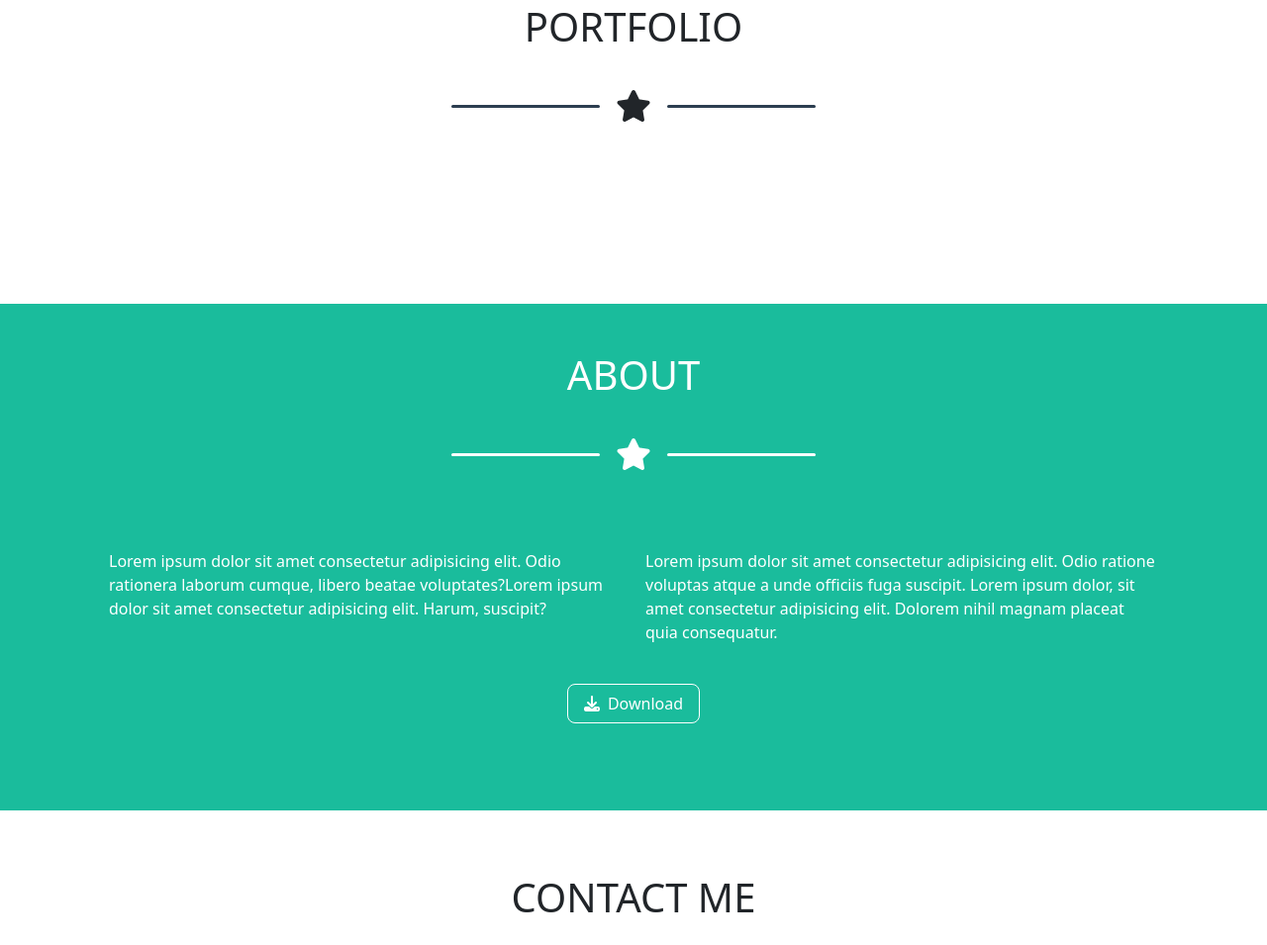
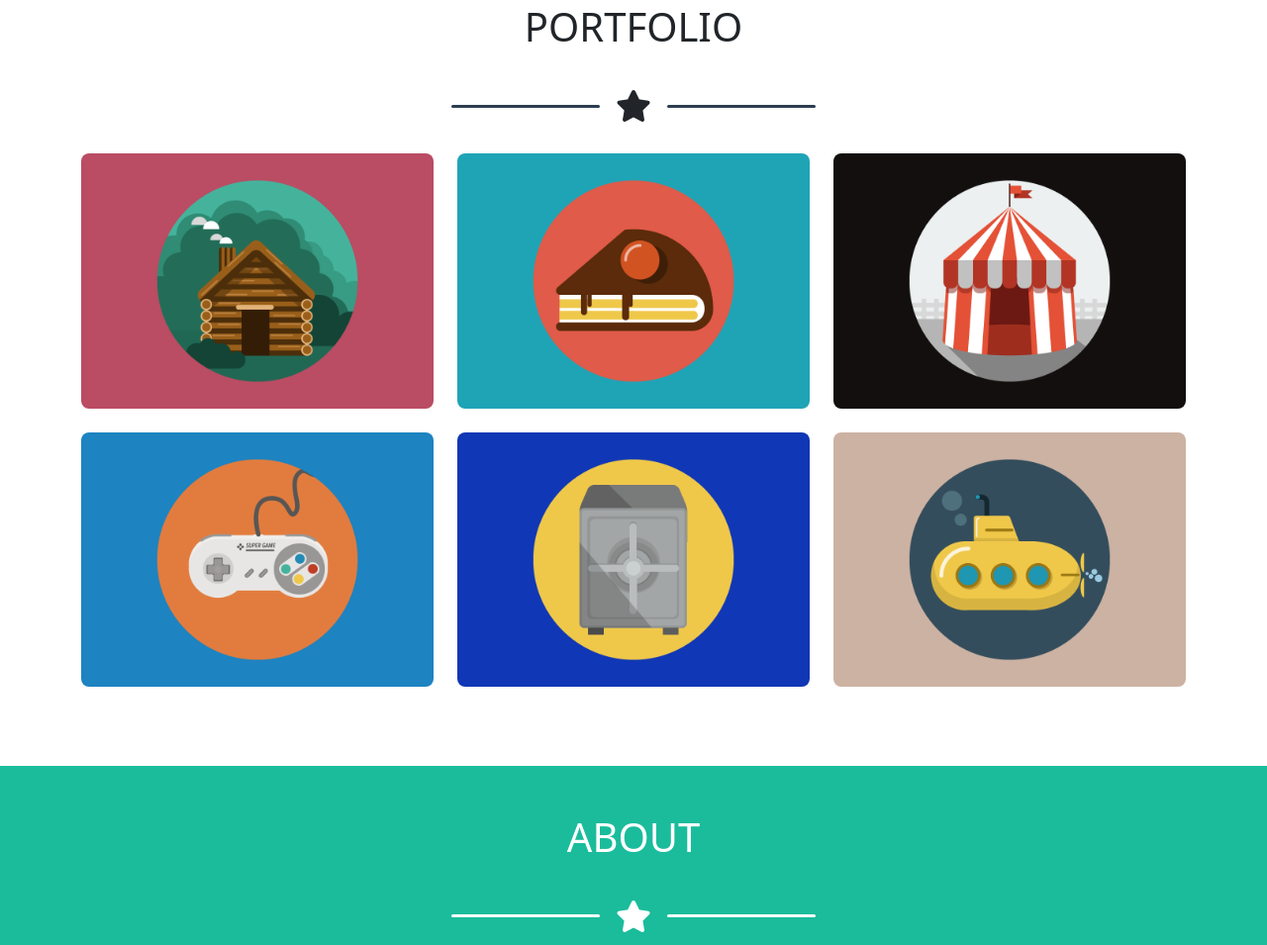
Before and after one commit to MartinaPerozzi/html-css-bootstrap-freelancer, a plain HTML site: page index.html in a window 1280 px wide. Shown: the part 816-1771 px from the top of the page at 99% size. Drawn offline with nearby package versions, Linux system fonts and the light colour scheme; the site is published under a folder, as on GitHub Pages, so addresses that start at the root find nothing.

Commit message:
html + css - img refactoring

```diff
--- a/css/style.css
+++ b/css/style.css
@@ -200,8 +200,3 @@ footer .icons {
         width: 25%;
     }
 }
-
-/* test */
-/* .test {
-    background-color: black;
-} */
--- a/css/utils.css
+++ b/css/utils.css
@@ -1,18 +1,15 @@
-:root{
-    --blue:#2c3e50;
-    --lighterblue:#3a546d;
-    --water-green:#1abc9c;
-    --white:rgb(255, 255, 255);
+:root {
+    --blue: #2c3e50;
+    --lighterblue: #3a546d;
+    --water-green: #1abc9c;
+    --white: rgb(255, 255, 255);
 
 }
-img{
-    max-width:100%;
+
+img {
+    max-width: 100%;
 }
-/* Type */
-/* h1{
-    font-size: 3.5rem;
-    padding-top:1rem;
-} */
-h2{
+
+h2 {
     font-size: 2.5rem;
 }
--- a/index.html
+++ b/index.html
@@ -54,7 +54,7 @@
 	<div class="jumbotron">
 		<div class="d-flex flex-column align-items-center text-center">
 			<div class="avatar">
-				<img src="img/avatar.svg" alt="avatar img">
+				<img src="./img/avatar.svg" alt="avatar img">
 			</div>
 			<div class="what">
 				<h1>START BOOTSTRAP</h1>
@@ -78,37 +78,37 @@
 
 					<div class="col-md-6 col-lg-4">
 						<div class="box">
-							<img src="/img/cabin.png" alt="">
+							<img src="./img/cabin.png" alt="">
 						</div>
 					</div>
 
 					<div class="col-md-6 col-lg-4">
 						<div class="box">
-							<img src="/img/cake.png" alt="">
+							<img src="./img/cake.png" alt="">
 						</div>
 					</div>
 
 					<div class="col-md-6 col-lg-4">
 						<div class="box">
-							<img src="/img/circus.png" alt="">
+							<img src="./img/circus.png" alt="">
 						</div>
 					</div>
 
 					<div class="col-md-6 col-lg-4">
 						<div class="box">
-							<img src="/img/game.png" alt="">
+							<img src="./img/game.png" alt="">
 						</div>
 					</div>
 
 					<div class="col-md-6 col-lg-4">
 						<div class="box">
-							<img src="/img/safe.png" alt="">
+							<img src="./img/safe.png" alt="">
 						</div>
 					</div>
 
 					<div class="col-md-6 col-lg-4">
 						<div class="box">
-							<img src="/img/submarine.png" alt="">
+							<img src="./img/submarine.png" alt="">
 						</div>
 					</div>
 
```
